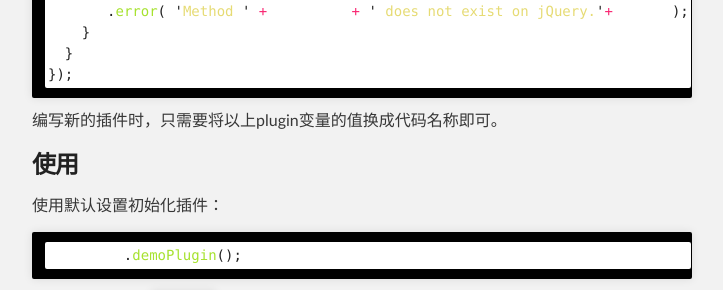
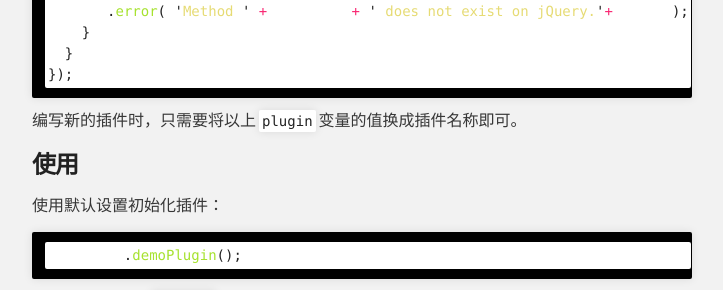
Before and after one commit to KarlBao/Blog, a Jekyll site: the page built from _posts/2016-07-04-jQuery插件模板.md, in a window 1280 px wide and 900 px high, scrolled down 1466 px. Shown: the part 150-440 px from the top of the window, without its empty margins (288-1011 px from the left). Built offline with Jekyll 4.4.1, drawn with Linux system fonts in a browser that asks for light colours.

Commit message:
fix text error

````diff
--- a/_posts/2016-07-04-jQuery插件模板.md
+++ b/_posts/2016-07-04-jQuery插件模板.md
@@ -66,7 +66,7 @@ layout: default_post
 });
 ```
 
-编写新的插件时，只需要将以上plugin变量的值换成代码名称即可。
+编写新的插件时，只需要将以上`plugin`变量的值换成插件名称即可。
 
 ### 使用
 
````
